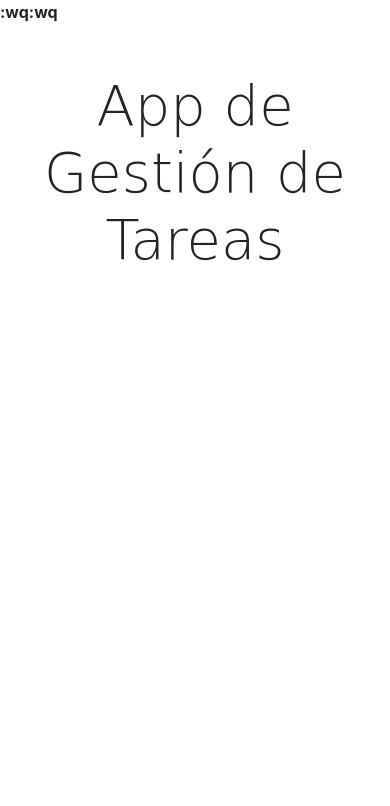
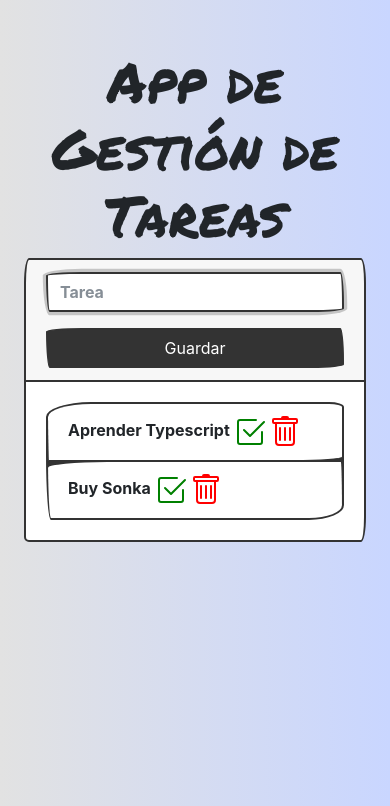
Before and after one commit to joangarme/gestor-de-tareas, a Flask app: page / in a window 390 px wide. Shown: the top 806 px of the page. Run offline with Flask 2, Linux system fonts and the light colour scheme; data comes from the database, SQL or seed files in the repository; both versions use the stored data as it was after the commit; some libraries are stand-ins or nearby versions; some web fonts are replaced.

Commit message:
Gestor de tareas v1.0

```diff
--- a/app.py
+++ b/app.py
@@ -1,16 +1,48 @@
-from flask import Flask, render_template, request
+from flask import Flask, render_template, request, redirect, url_for
 from flask_sqlalchemy import SQLAlchemy
 
 
 app = Flask(__name__) # En app se encuentra nuestro servidor web de Flask
-app.config['SQLALCHEMY_DATABASE_UTI'] = 'sqlite://database/tareas.db'
+app.config['SQLALCHEMY_DATABASE_URI'] = 'sqlite:///database/tareas.db'
 db = SQLAlchemy(app) #Cursor para la base de datos SQLite
+
+
+class Tarea(db.Model):
+    __tablename__ = "tarea"
+    id = db.Column(db.Integer, primary_key=True)  # Identificador único de cada tarea
+    contenido = db.Column(db.String(200))  # Contenido de la tarea, un texto de máximo 200 caracteres
+    hecha = db.Column(db.Boolean)  # Booleano que indica si una tarea ha sido hecha o no
+
+
+db.create_all()  # Creación de las tablas
+db.session.commit()  # Ejecución de las tareas pendientes en la base de datos
 
 # La barra (el slash) se conoce como la página de inicio (página home).
 # Vamos a definir para esta ruta, el comportamiento a seguir.
 @app.route('/')
 def home():
-    return render_template("index.html")
+    todas_las_tareas = Tarea.query.all()
+    return render_template("index.html", lista_de_tareas=todas_las_tareas)
+
+@app.route('/crear-tarea', methods=['POST'])
+def crear():
+    tarea = Tarea(contenido=request.form['contenido_tarea'], hecha=False)
+    db.session.add(tarea)
+    db.session.commit()
+    return redirect(url_for('home'))
+
+@app.route('/eliminar-tarea/<id>')
+def eliminar(id):
+    tarea = Tarea.query.filter_by(id=int(id)).delete()
+    db.session.commit()
+    return redirect(url_for('home'))
+
+@app.route('/tarea-hecha/<id>')
+def hecha(id):
+    tarea = Tarea.query.filter_by(id=int(id)).first()
+    tarea.hecha = not(tarea.hecha)
+    db.session.commit()
+    return redirect(url_for('home'))
 
 if __name__ == '__main__':
     app.run(debug=True) #El debug=True hace que cada vez que reiniciemos el
--- a/static/main.css
+++ b/static/main.css
@@ -1,3 +1,12 @@
 body {
-    background: orange;
+    background: #C9D6FF;  /* fallback for old browsers */
+    background: -webkit-linear-gradient(to right, #E2E2E2, #C9D6FF);  /* Chrome 10-25, Safari 5.1-6 */
+    background: linear-gradient(to right, #E2E2E2, #C9D6FF); /* W3C, IE 10+/ Edge, Firefox 16+, Chrome 26+, Opera 12+, Safari 7+ */
 }
+.titulo {
+    font-family: 'Permanent Marker', cursive;
+}
+.tarea_hecha {
+    text-decoration: line-through;
+    color: #cfcfcf;
+}
--- a/templates/index.html
+++ b/templates/index.html
@@ -4,17 +4,73 @@
     <meta charset="UTF-8">
     <title>App Gestor de Tareas</title>
 
-    <!-- Hoja de estilo propia (main.css) -->
-    <link rel="stylesheet" href="{{ url_for('static', filename='main.css') }}">
     <!-- Bootstrap 4 -->
     <link rel="stylesheet" href="https://stackpath.bootstrapcdn.com/bootswatch/4.5.2/sketchy/bootstrap.min.css">
     <!-- Fuente de Google Fonts -->
-    <link rel="preconnect" href="https://fonts.gstatic.com">
     <link href="https://fonts.googleapis.com/css2?family=Permanent+Marker&display=swap" rel="stylesheet">
-:wq:wq</head>
+    <!-- Font Awesome -->
+    <link rel="stylesheet" href="https://stackpath.bootstrapcdn.com/font-awesome/4.7.0/css/font-awesome.min.css"
+          integrity="sha384-wvfXpqpZZVQGK6TAh5PVlGOfQNHSoD2xbE+QkPxCAFlNEevoEH3Sl0sibVcOQVnN" crossorigin="anonymous">
+    <!-- Hoja de estilo propia (main.css) -->
+    <link rel="stylesheet" href="{{ url_for('static', filename='main.css') }}">
+
+</head>
 <body>
     <main class="container p-4">
         <h1 class="display-4 text-center mt-4 titulo">App de Gestión de Tareas</h1>
+        <div class="row">
+            <div class="col-md-4 offset-md-4 my-auto"> <!--Este div ocupará 4 columnas del espacio (centrado)-->
+                <div class="card"> <!-- Creación del objeto card-->
+                    <div class="card-header">
+                        <form action="/crear-tarea" method="post">
+                            <!-- Separamos el input del boton metiendo el input en este form-group para que los
+                            elementos no esten pegados y haya separación entre ellos -->
+                            <div class="form-group">
+                                <input type="text" name="contenido_tarea" placeholder="Tarea" class="form-control"
+                                       autofocus>
+                            </div>
+                            <button type="submit" class="btn btn-primary btn-block"> <!-- btn-block hace que el botón
+                            ocupe todo el ancho -->
+                                Guardar
+                            </button>
+                        </form>
+                    </div>
+                    <div class="card-body">
+                        <ul class="list-group">
+                            {% for tarea in lista_de_tareas %}
+                            <li class="list-group-item">
+                                <span class="{% if tarea.hecha==true %} tarea_hecha {% endif %}">
+                                      {{tarea.contenido}}
+                                </span>
+                                <a href="/tarea-hecha/{{tarea.id}}" style="text-decoration:none">
+                                    <svg class="bi bi-check2-square" width="2em" height="2em" viewBox="0 0 16 16"
+                                         fill="green" xmlns="http://www.w3.org/2000/svg">
+                                        <path d="M3 14.5A1.5 1.5 0 0 1 1.5 13V3A1.5 1.5 0 0 1 3 1.5h8a.5.5 0 0 1 0
+                                        1H3a.5.5 0 0 0-.5.5v10a.5.5 0 0 0 .5.5h10a.5.5 0 0 0 .5-.5V8a.5.5 0 0 1 1
+                                        0v5a1.5 1.5 0 0 1-1.5 1.5H3z"/>
+                                        <path d="M8.354 10.354l7-7a.5.5 0 0 0-.708-.708L8 9.293 5.354 6.646a.5.5 0 1
+                                        0-.708.708l3 3a.5.5 0 0 0 .708 0z"/>
+                                    </svg>
+                                </a>
+                                <a href="/eliminar-tarea/{{tarea.id}}" style="text-decoration:none">
+                                    <svg class="bi bi-trash" width="2em" height="2em" viewBox="0 0 16 16"
+                                         fill="red" xmlns="http://www.w3.org/2000/svg" >
+                                        <path d="M5.5 5.5A.5.5 0 0 1 6 6v6a.5.5 0 0 1-1 0V6a.5.5 0 0 1 .5-.5zm2.5
+                                        0a.5.5 0 0 1 .5.5v6a.5.5 0 0 1-1 0V6a.5.5 0 0 1 .5-.5zm3 .5a.5.5 0 0 0-1
+                                        0v6a.5.5 0 0 0 1 0V6z"/>
+                                        <path fill-rule="evenodd" d="M14.5 3a1 1 0 0 1-1 1H13v9a2 2 0 0 1-2 2H5a2
+                                        2 0 0 1-2-2V4h-.5a1 1 0 0 1-1-1V2a1 1 0 0 1 1-1H6a1 1 0 0 1 1-1h2a1
+                                        1 0 0 1 1 1h3.5a1 1 0 0 1 1 1v1zM4.118 4L4 4.059V13a1 1 0 0 0 1 1h6a1
+                                        1 0 0 0 1-1V4.059L11.882 4H4.118zM2.5 3V2h11v1h-11z"/>
+                                    </svg>
+                                </a>
+                            </li>
+                            {% endfor %}
+                        </ul>
+                    </div>
+                </div>
+            </div>
+        </div>
     </main>
 
 </body>
```
Also changed, not shown: database/tareas.db.
